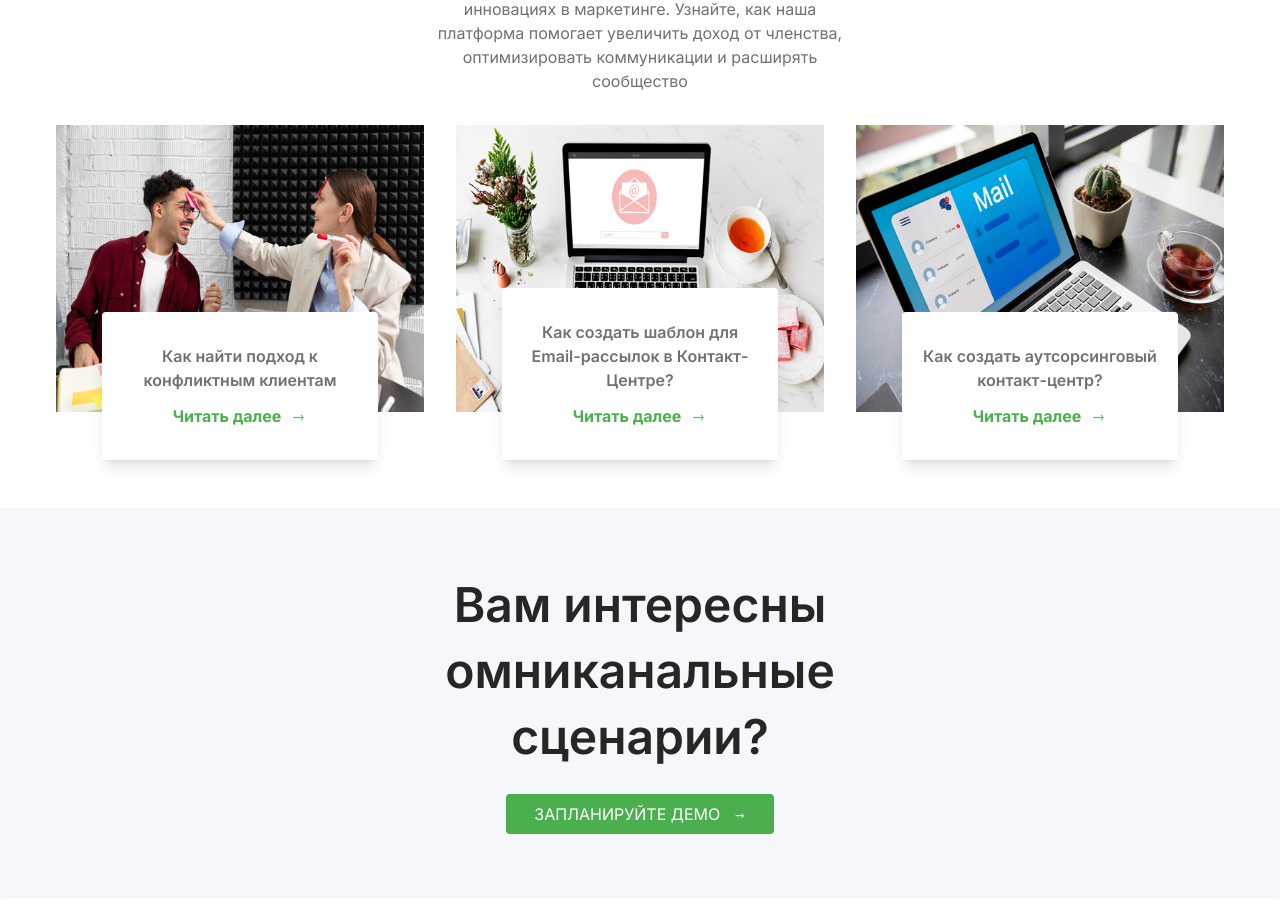
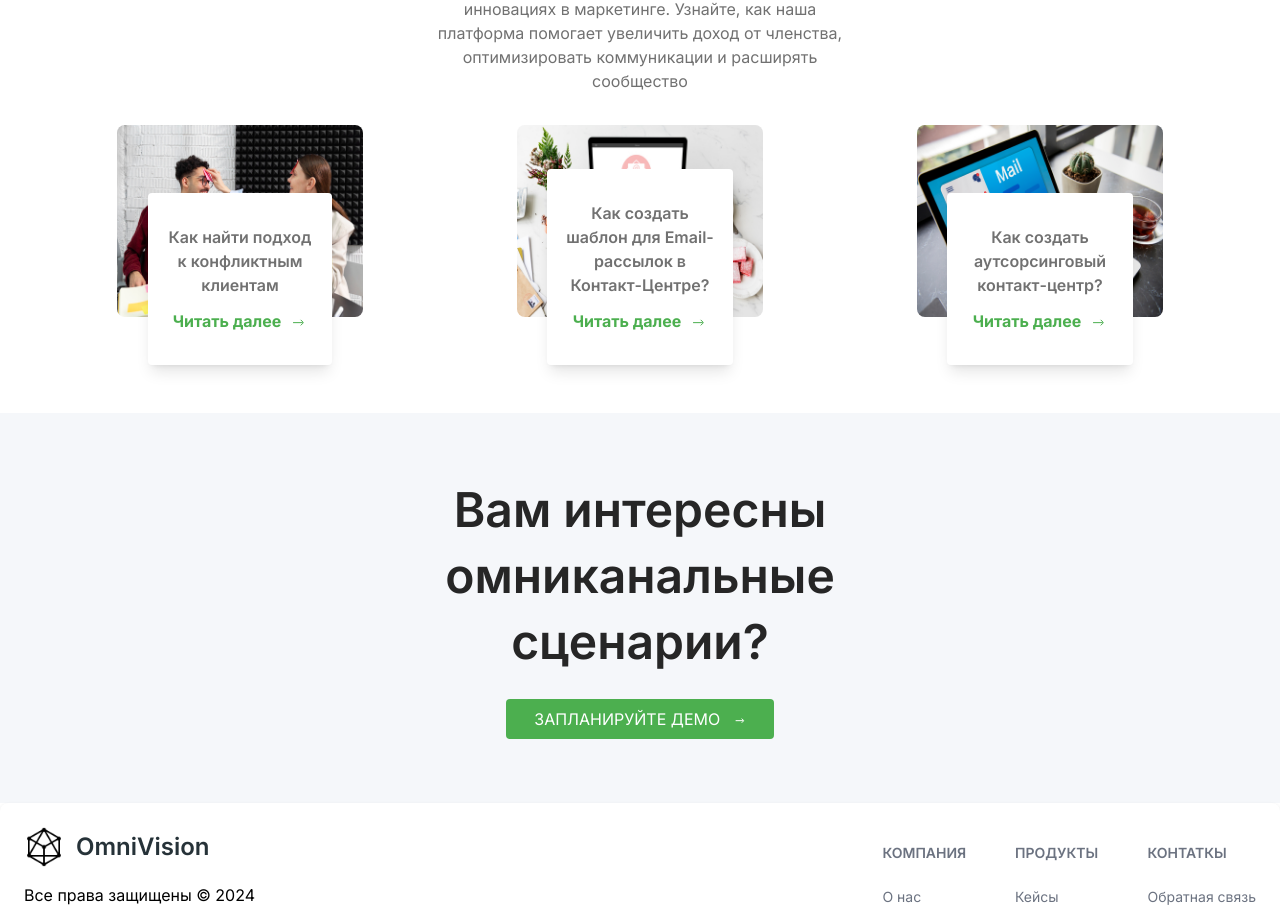
Before and after one commit to vlad-ryad/OmniVision, a React (Vite) app: page / in a window 1280 px wide. Shown: the part 4035-4955 px from the top of the page. Built offline with nearby package versions, Linux system fonts and the light colour scheme.

Commit message:
функционал: обновление компонента Memories с правильными путями к изображениям

```diff
--- a/src/components/Memories.jsx
+++ b/src/components/Memories.jsx
@@ -1,11 +1,15 @@
 import React from 'react';
 
+// Импортируем изображения
+import memory1 from '../assets/memories11.png';
+import memory2 from '../assets/memories22.png';
+import memory3 from '../assets/memories33.png';
 
 const Memories = () => {
   const memories = [
-        { id: 1, title: "Как найти подход к конфликтным клиентам", image: "/src/assets/memories11.png" },
-        { id: 2, title: "Как создать шаблон для Email-рассылок в Контакт-Центре?", image: "/src/assets/memories22.png" },
-        { id: 3, title: "Как создать аутсорсинговый контакт-центр?", image: "/src/assets/memories33.png" },
+    { id: 1, title: "Как найти подход к конфликтным клиентам", image: memory1 },
+    { id: 2, title: "Как создать шаблон для Email-рассылок в Контакт-Центре?", image: memory2 },
+    { id: 3, title: "Как создать аутсорсинговый контакт-центр?", image: memory3 },
   ];
 
   return (
@@ -13,35 +17,36 @@ const Memories = () => {
       <div className='text-center md:w-1/2 mx-auto'>
         <h2 className='text-4xl text-neutralDGrey font-semibold mb-4'>Мощная платформа для вашего маркетинга</h2>
         <p className='text-base text-neutralGrey mb-8 md:w-3/4 mx-auto'>Откройте для себя блог OmniVision, где мы делимся последними новостями о технологиях, трендах и инновациях в маркетинге. Узнайте, как наша платформа помогает увеличить доход от членства, оптимизировать коммуникации и расширять сообщество</p>
-
       </div>
 
       {/* Блог */}
-
       <div className='grid lg:grid-cols-3 sm:grid-cols-2 grid-cols-1 gap-8 items-center justify-between'>
-                {
-                    memories.map(memories => <div key={memories.id} className='mx-auto relative mb-12 cursor-pointer'>
-                        <img src={memories.image} alt='' className='hover:scale-95 transition-all duration-300' />
+        {memories.map(memory => (
+          <div key={memory.id} className='mx-auto relative mb-12 cursor-pointer'>
+            <img src={memory.image} alt={memory.title} className='hover:scale-95 transition-all duration-300 w-full h-48 object-cover rounded-lg' />
             <div className='text-center px-4 py-8 bg-white shadow-lg rounded md:w-3/4 mx-auto absolute left-0 right-0 -bottom-12'>
-                            <h3 className='mb-3 text-neutralGrey font-semibold'>{memories.title}</h3>
+              <h3 className='mb-3 text-neutralGrey font-semibold'>{memory.title}</h3>
               <div className='flex items-center justify-center gap-8'>
-                                <a href="/" className='font-bold text-brandPrimary hover:text-neutral-700'>Читать далее
-                                    <svg width="18"
+                <a href="/" className='font-bold text-brandPrimary hover:text-neutral-700'>
+                  Читать далее
+                  <svg
+                    width="18"
                     height="17"
                     viewBox="0 0 18 17"
                     fill="none"
                     xmlns="http://www.w3.org/2000/svg"
                     className='inline-block ml-2'
                   >
-
                     <path d="M11.7139 11.4093L14.006 9.11723C14.2778 8.8454 14.2778 8.40467 14.006 8.13284L11.7139 5.84076M13.8021 8.62504L4.05713 8.62504" stroke="#4CAF4F" />
-                                    </svg></a>
+                  </svg>
+                </a>
               </div>
             </div>
-                    </div>)
-                }
+          </div>
+        ))}
       </div>
     </div>
   );
 };
+
 export default Memories;
```
Lines whose indentation alone changed are shown as unchanged.
